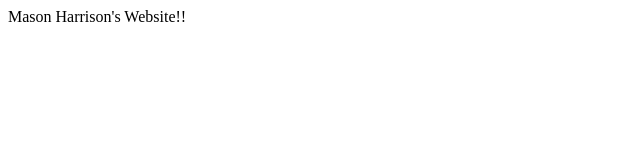
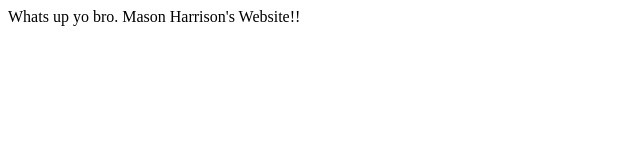
Before and after one commit to MasonAndrewHarrison/MasonServer, a plain HTML site: page New Tab.html in a window 1280 px wide. Shown: the whole page, without its empty margins (0-640 px from the left). Drawn offline with Linux system fonts and the light colour scheme.

Commit message:
index.html
test code

```diff
--- a/New Tab.html
+++ b/New Tab.html
@@ -1,3 +1,9 @@
 <!DOCTYPE html>
-
-Mason Harrison's Website!!
+<html lang="en">
+  <head>
+    Whats up yo bro.
+  </head>
+  <body>
+    Mason Harrison's Website!!
+  </body>
+</html>
```
